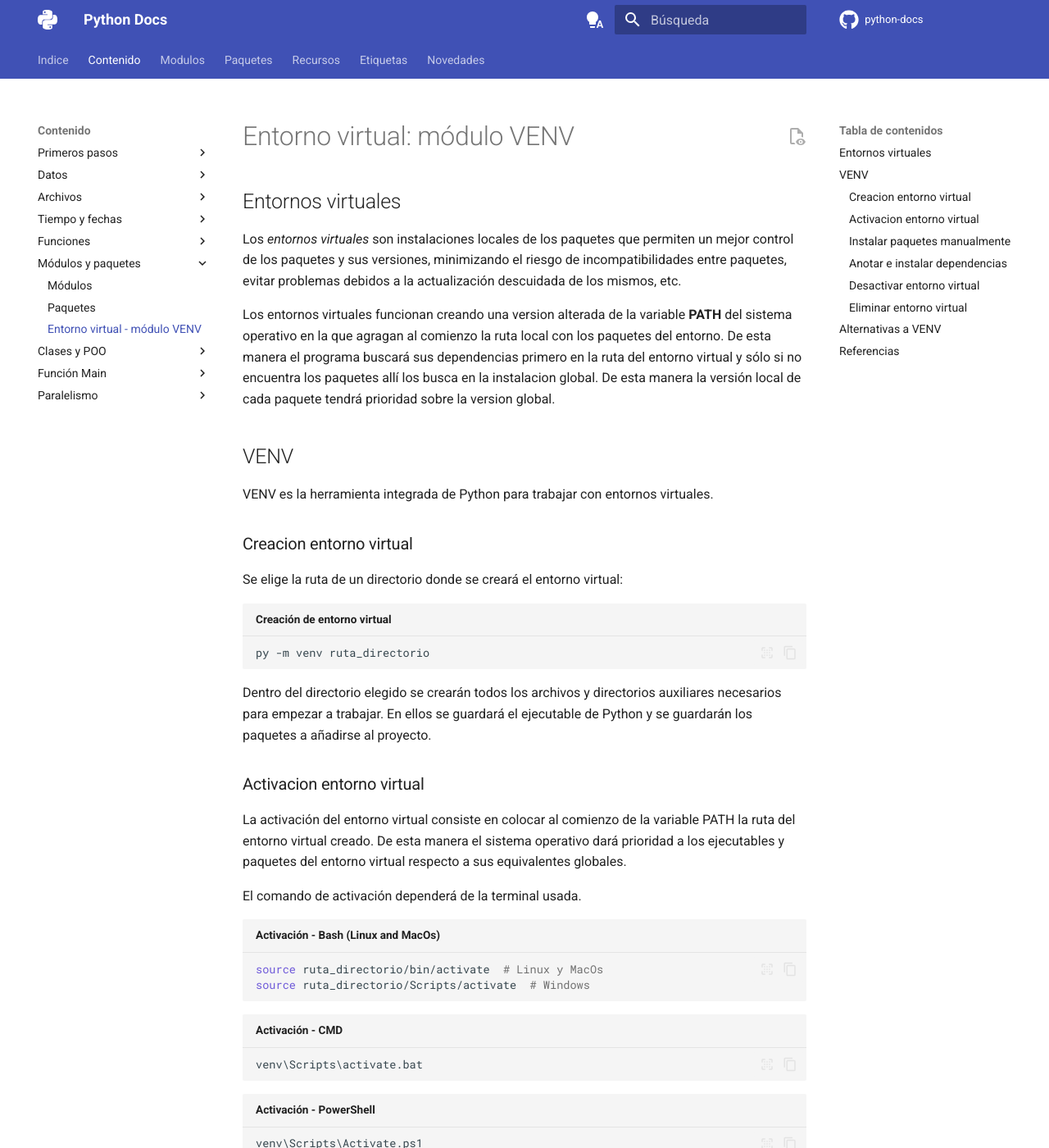
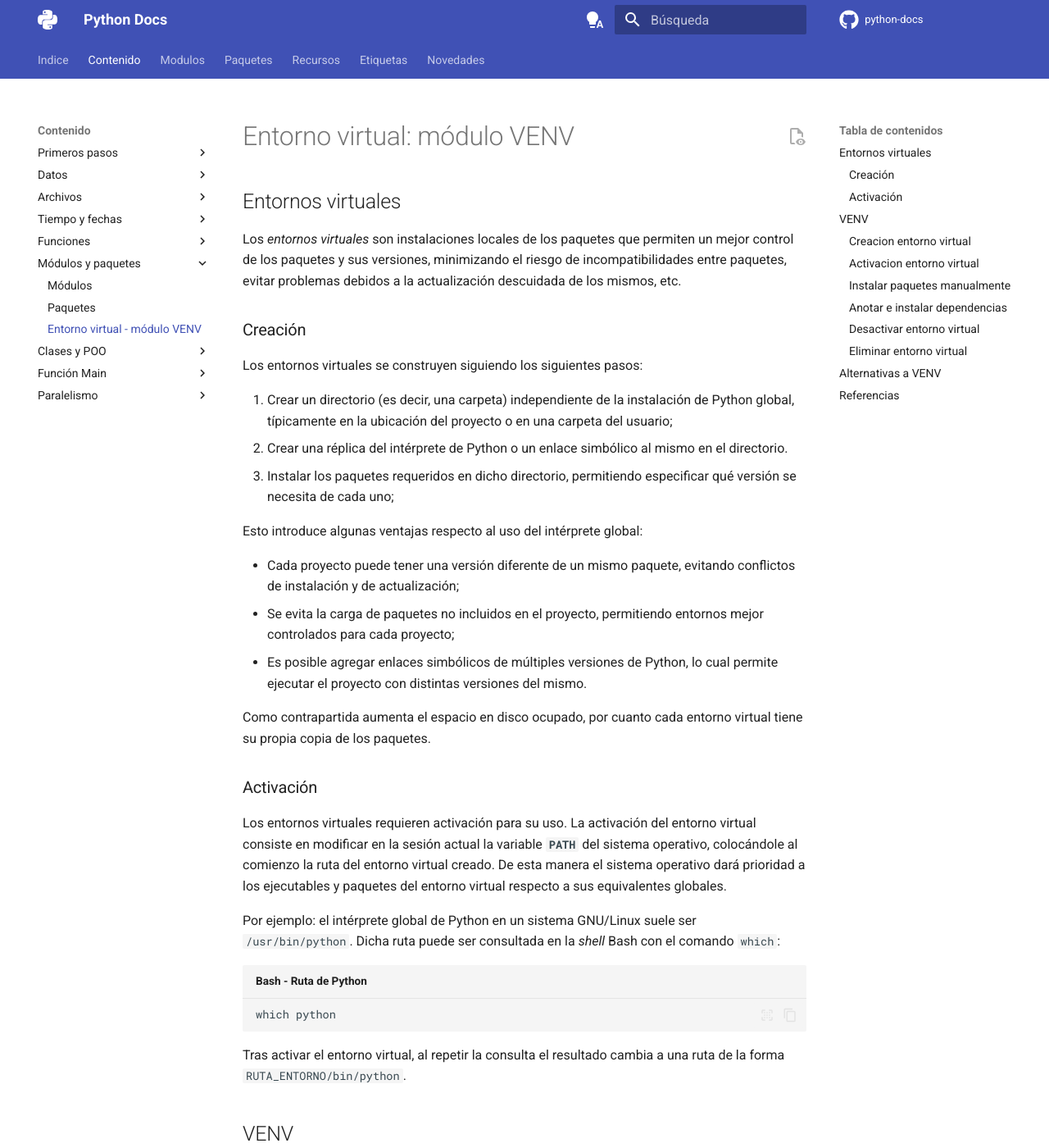
Before and after one commit to alejrot/python-docs, an MkDocs documentation site: the page built from docs/contenido/8-entorno_virtual.md, in a window 1280 px wide and 1400 px high. Shown: the whole window at 82% size. Built offline with MkDocs 1.6.1 and Material for MkDocs 9.7.7, drawn with Linux system fonts in a browser that asks for light colours; plug-ins that fetch from the network failed and are left out; comment, search, counter and statistics services are not loaded; some of the changed text lies outside the part shown.

Commit message:
Entornos virtuales mejorado - cambios dispersos

````diff
--- a/docs/contenido/8-entorno_virtual.md
+++ b/docs/contenido/8-entorno_virtual.md
@@ -7,13 +7,70 @@
 
 Los *entornos virtuales* son instalaciones locales de los paquetes que permiten un mejor control de los paquetes y sus versiones, minimizando el riesgo de incompatibilidades entre paquetes, evitar problemas debidos a la actualización descuidada de los mismos, etc.
 
-Los entornos virtuales funcionan creando una version alterada de la variable **PATH** del sistema operativo en la que agragan al comienzo la ruta local con los paquetes del entorno.
-De esta manera el programa buscará sus dependencias primero en la ruta del entorno virtual y sólo si no encuentra los paquetes allí los busca en la instalacion global. De esta manera la versión local de cada paquete tendrá prioridad sobre la version global.
+### Creación
+
+Los entornos virtuales se construyen siguiendo los siguientes pasos:
+
+1. Crear un directorio (es decir, una carpeta) independiente de la instalación de Python global,
+típicamente en la ubicación del proyecto
+o en una carpeta del usuario;
+2. Crear una réplica del intérprete de Python o un enlace simbólico al mismo en el directorio.
+3. Instalar los paquetes requeridos en dicho directorio,
+permitiendo especificar qué versión se necesita de cada uno;
+<!--
+4. Crear una copia alterada de la variable **`PYTHONPATH`**, donde la primera ruta incluida será la del nuevo intérprete y sus dependencias.
+5. Ejecutar el intérprete de Python local.
+
+ -->
+<!--
+creando una version alterada de la variable **PYTHONPATH** del intérprete en la que agragan al comienzo la ruta local con los paquetes del entorno.
+ -->
+
+<!--
+De esta manera el intèrprete de Python buscará sus dependencias primero en la ruta del entorno virtual y sólo si no encuentra los paquetes allí los busca en la instalacion global.
+
+ -->
+
+
+Esto introduce algunas ventajas respecto al uso del intérprete global:
+
+- Cada proyecto puede tener una versión diferente de un mismo paquete,
+evitando conflictos de instalación y de actualización;
+- Se evita la carga de paquetes no incluidos en el proyecto,
+permitiendo entornos mejor controlados para cada proyecto;
+- Es posible agregar enlaces simbólicos de múltiples versiones de Python,
+lo cual permite ejecutar el proyecto con distintas versiones del mismo.
+
+
+Como contrapartida aumenta el espacio en disco ocupado,
+por cuanto cada entorno virtual tiene su propia copia de los paquetes.
+
+
+### Activación
+
+Los entornos virtuales requieren activación para su uso.
+La activación del entorno virtual consiste en modificar
+en la sesión actual
+la variable **`PATH`** del sistema operativo,
+colocándole al comienzo
+la ruta del entorno virtual creado.
+De esta manera el sistema operativo dará prioridad a los ejecutables y paquetes del entorno virtual respecto a sus equivalentes globales.
+
+Por ejemplo: el intérprete global de Python en un sistema GNU/Linux
+suele ser `/usr/bin/python`.
+Dicha ruta puede ser consultada en la *shell* Bash con el comando `which`:
+
+```bash title="Bash - Ruta de Python"
+which python
+```
+Tras activar el entorno virtual,
+al repetir la consulta el resultado cambia a una ruta de la forma `RUTA_ENTORNO/bin/python`.
 
 
 ## VENV
 
 VENV es la herramienta integrada de Python para trabajar con entornos virtuales.
+Se incluye desde la versión 3.4.
 
 ### Creacion entorno virtual
 Se elige la ruta de un directorio donde se creará el entorno virtual:
@@ -22,26 +79,61 @@ py -m venv ruta_directorio
 ```
 Dentro del directorio elegido se crearán todos los archivos y directorios auxiliares necesarios para empezar a trabajar. En ellos se guardará el ejecutable de Python y se guardarán los paquetes a añadirse al proyecto.
 
+Es muy habitual crear el entorno virtual dentro del directorio del proyecto
+en una carpeta oculta llamada `venv`:
+
+```bash title="Creación - dentro del proyecto"
+py -m venv .venv
+```
+
+
 ### Activacion entorno virtual
-La activación del entorno virtual consiste en colocar al comienzo
-de la variable PATH la ruta del entorno virtual creado. De esta manera el sistema operativo dará prioridad a los ejecutables y paquetes del entorno virtual respecto a sus equivalentes globales.
 
-El comando de activación dependerá de la terminal usada.
 
-<!-- Bash (Linux and MacOs): -->
-```bash title="Activación - Bash (Linux and MacOs)"
-source ruta_directorio/bin/activate  # Linux y MacOs
-source ruta_directorio/Scripts/activate  # Windows
-```
-<!-- Windows: -->
- <!-- -  En cmd.exe -->
-```cmd title="Activación - CMD"
-venv\Scripts\activate.bat
-```
- <!-- -  En PowerShell -->
-```cmd title="Activación - PowerShell"
-venv\Scripts\Activate.ps1
-```
+El comando de activación dependerá de la terminal usada:
+
+
+=== "Bash"
+
+      ```bash title="Activación - Bash"
+      source ruta_entorno/bin/activate  # Linux y MacOs
+      source ruta_entorno/Scripts/activate  # Windows
+      ```
+
+=== "CMD"
+
+      ```cmd title="Activación - CMD"
+      ruta_entorno\Scripts\activate.bat
+      ```
+
+=== "PowerShell"
+
+      ```cmd title="Activación - PowerShell"
+      ruta_entorno\Scripts\Activate.ps1
+      ```
+
+En el caso de haber creado la carpeta oculta `venv`:
+
+=== "Bash"
+
+      ```bash title="Activación (local) - Bash"
+      source venv/bin/activate  # Linux y MacOs
+      source venv/Scripts/activate  # Windows
+      ```
+
+=== "CMD"
+
+      ```cmd title="Activación (local) - CMD"
+      venv\Scripts\activate.bat
+      ```
+
+=== "PowerShell"
+
+      ```cmd title="Activación (local) - PowerShell"
+      venv\Scripts\Activate.ps1
+      ```
+
+
 El entorno virtual permanecerá activado hasta que se cierre la terminal o se desactive explícitamente con el comando [`deactivate`](#desactivar-entorno-virtual).
 
 
````
Also changed, not shown: docs/archivos/archivos.md (+9 -2 lines), docs/archivos/json.md (+4 -1 lines), docs/blog/posts/v2.md (+7 -3 lines), mkdocs.yml (line endings or trailing spaces).
